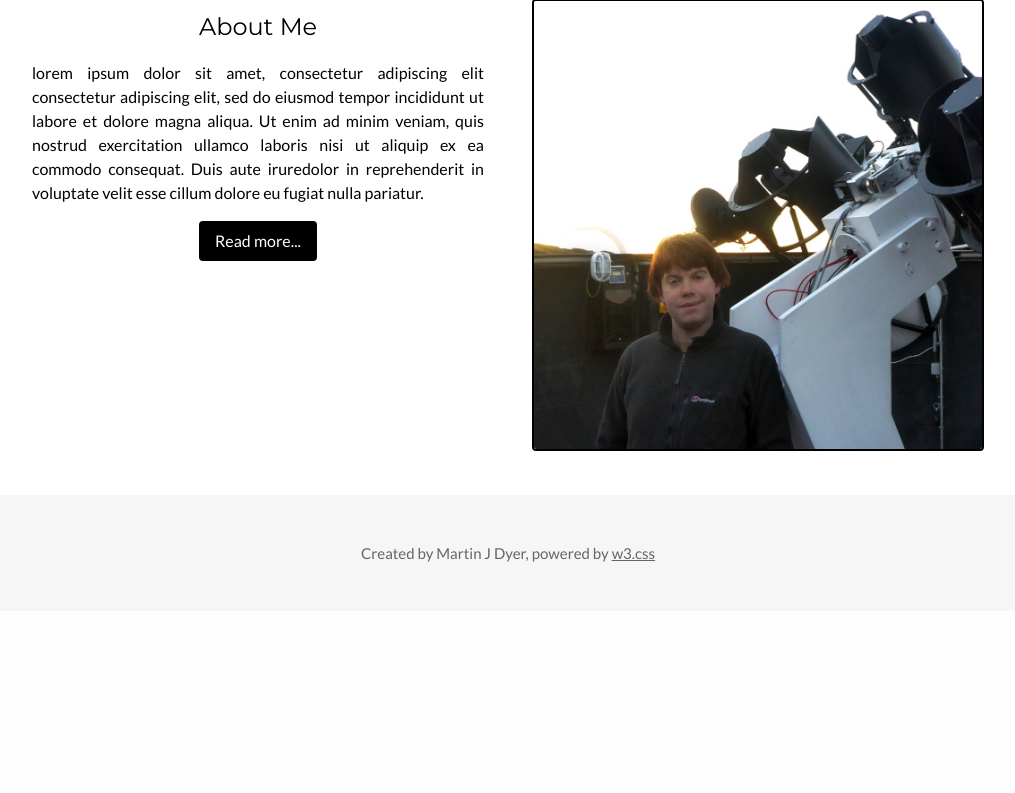
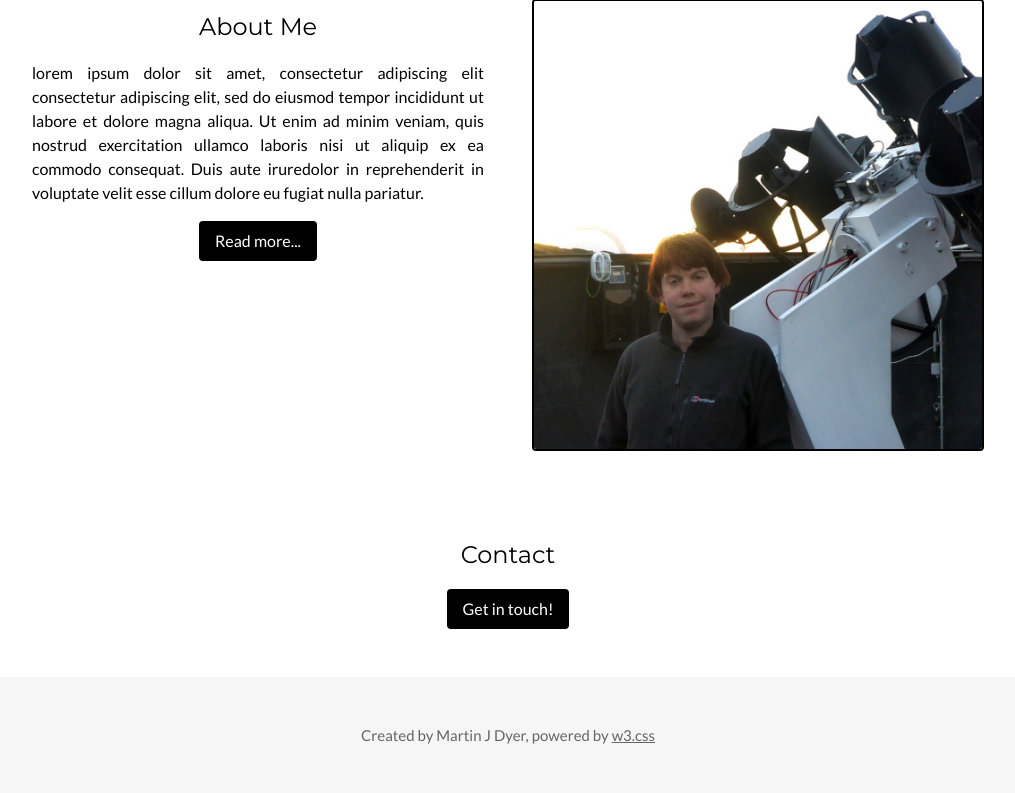
Before and after one commit to martinjohndyer/martindyer.net, a PHP site: page / in a window 1280 px wide. Shown: the part 1337-2130 px from the top of the page, without its empty margins (132-1147 px from the left). Before the commit the page ends 1899 px from the top, so only its background shows below. Run offline with PHP 8.4, Linux system fonts and the light colour scheme.

Commit message:
Add a contact button to main page

```diff
--- a/index.php
+++ b/index.php
@@ -51,6 +51,11 @@
 		</div>
 	</div>
 
+	<!-- Contact section -->
+	<div class="w3-container w3-padding-32" id="contact">
+		<h3>Contact</h3>
+		<p><a class="w3-button w3-round w3-black mjd-hover-red" href="/contact">Get in touch!</a></p>
+	</div>
 <!-- End Page Content -->
 </div>
 </body>
```
